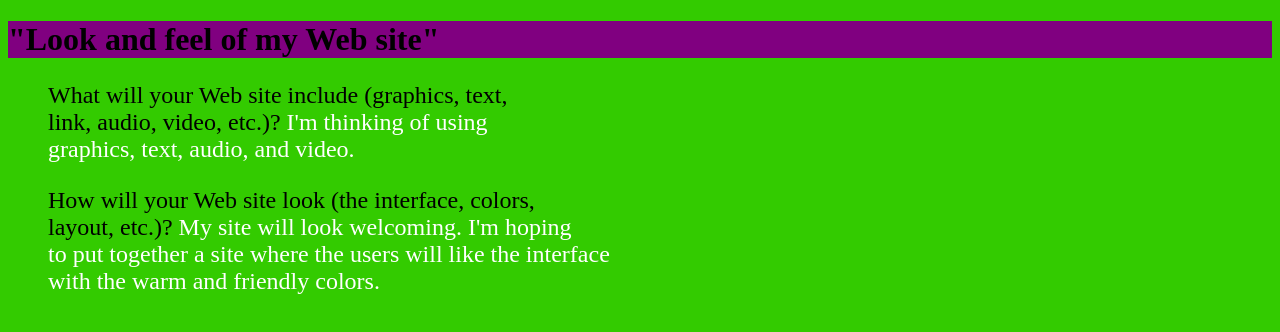
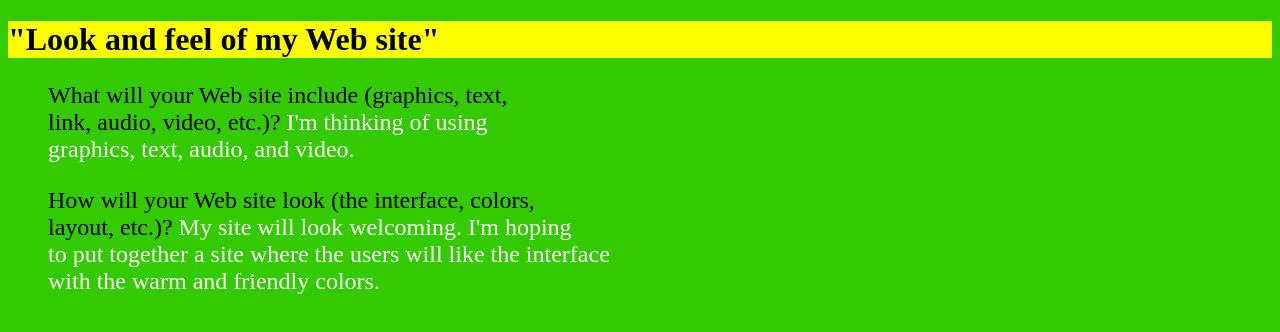
Before and after one commit to IBMQUANTS/Practice, a plain HTML site: page index.html in a window 1280 px wide. Drawn offline with Linux system fonts and the light colour scheme.

Commit message:
Update HTML.css

```diff
--- a/HTML.css
+++ b/HTML.css
@@ -1,2 +1,2 @@
-h1 { background-color: purple;
+h1 { background-color: yellow;
 		 color: black;}
```
